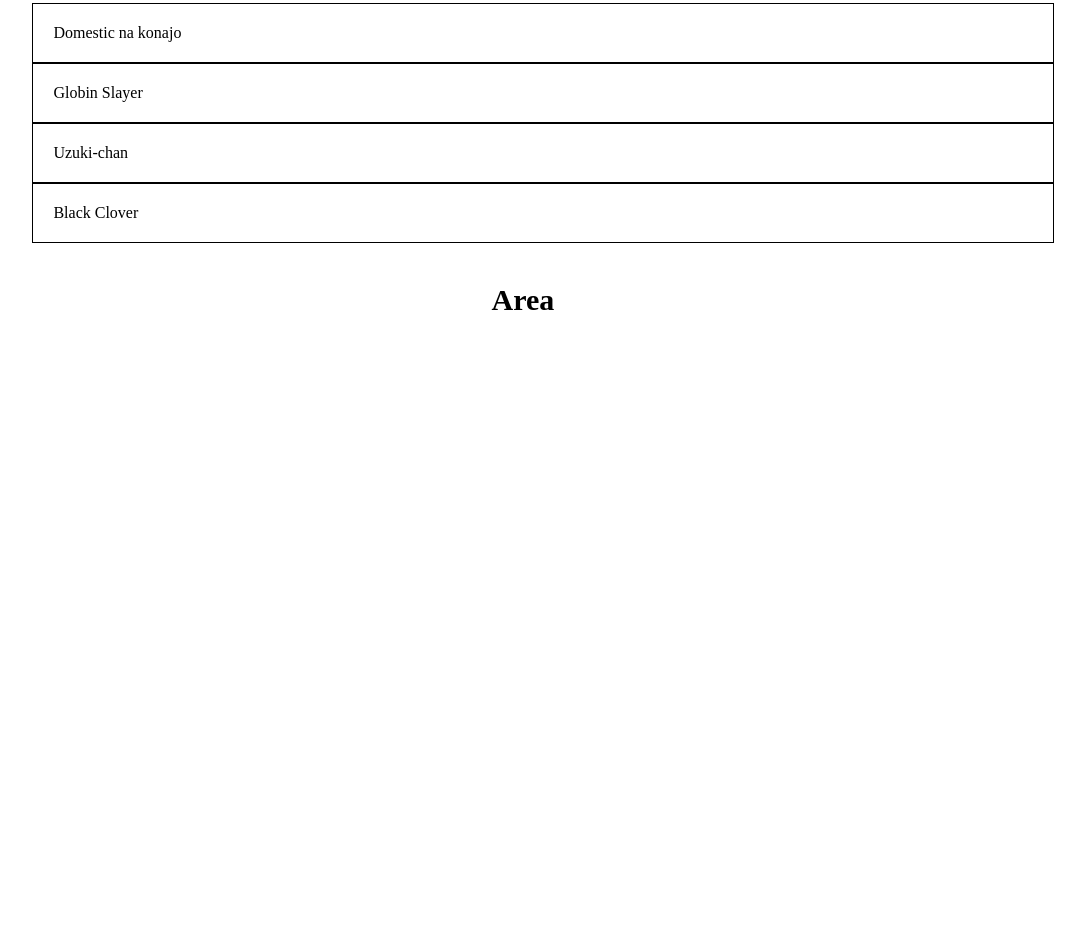
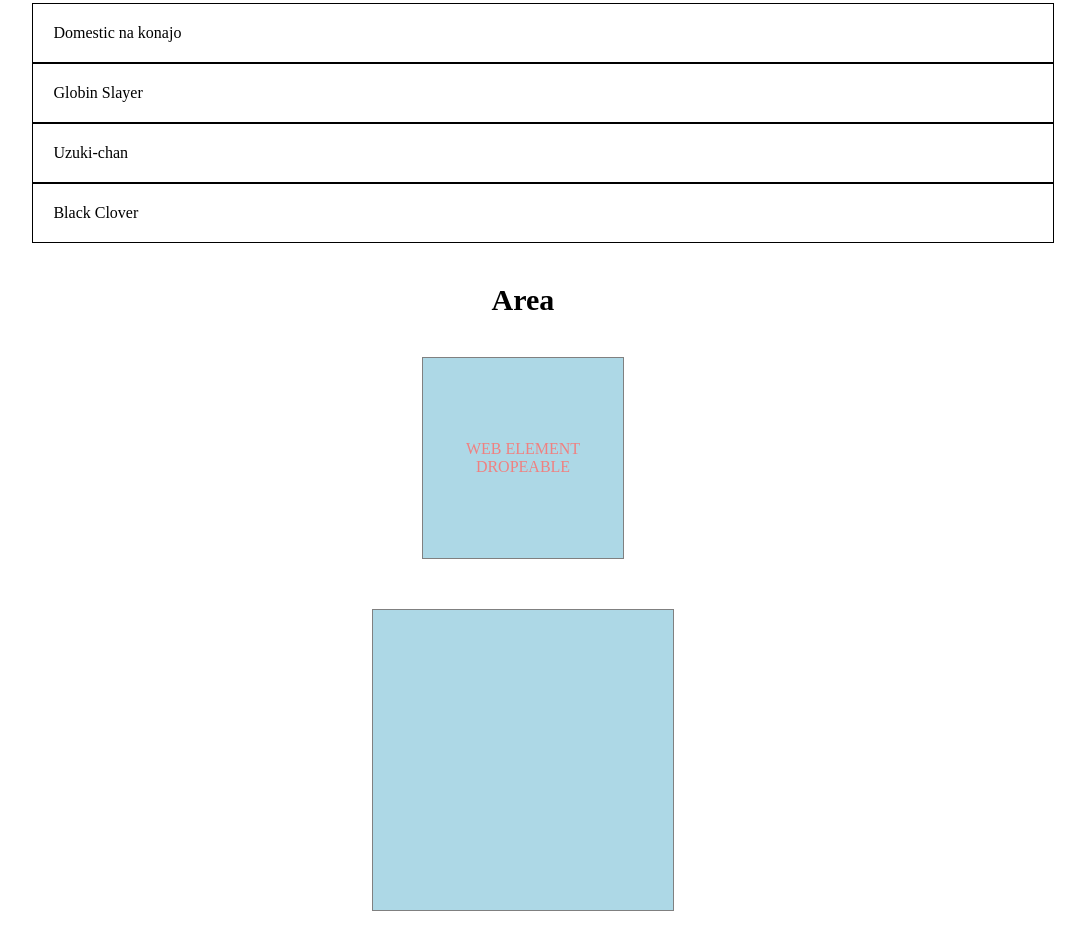
Before and after one commit to finalstory2/DevelpmentJS, a plain HTML site: page JQuery UI/index.html in a window 1280 px wide. Shown: the part 427-1376 px from the top of the page, without its empty margins (117-1202 px from the left). Before the commit the page ends 800 px from the top, so only its background shows below. Drawn offline with Linux system fonts and the light colour scheme.

Commit message:
Dropeable items

```diff
--- a/JQuery UI/css/style.css
+++ b/JQuery UI/css/style.css
@@ -46,3 +46,39 @@
     background: rgb(68, 130, 155);
     color: white;
 }
+
+.moved_elemnt {
+    display: inline-flex;
+    height: 200px;
+    width: 200px;
+    border: 1px solid grey;
+    flex-direction: column;
+    flex-wrap: nowrap;
+    align-items: center;
+    justify-content: center;
+    background: lightblue;
+    text-align: center;
+    color: lightcoral;
+}
+
+.area {
+    display: inline-flex;
+    height: 300px;
+    width: 300px;
+    margin-top: 50px;
+    border: 1px solid grey;
+    flex-direction: column;
+    flex-wrap: nowrap;
+    align-items: center;
+    justify-content: center;
+    background: lightblue;
+    text-align: center;
+    color: lightcoral;
+}
+
+.dropeable {
+    display: flex;
+    margin-bottom: 500px;
+    flex-direction: column;
+    align-items: center;
+}
--- a/JQuery UI/index.html
+++ b/JQuery UI/index.html
@@ -33,10 +33,13 @@
         <li>Black Clover</li>
     </ul>
     <h1>Area</h1>
-    <div class="moved_elemnt">
+    <div class="dropeable">
+        <div id="moved_elemnt" class="moved_elemnt">
+            WEB ELEMENT DROPEABLE
+        </div>
+        <div id="area" class="area"></div>
+    </div>
 
-    </div>
-    <div id="area"></div>
 
     <script src="./js/jquery-3.5.1.min.js"></script>
     <script src="../JQuery-ui-1.12.1/jquery-ui.min.js"></script>
--- a/JQuery UI/js/jquery_main.js
+++ b/JQuery UI/js/jquery_main.js
@@ -1,4 +1,6 @@
 $(document).ready(function() {
+
+
     //Mover elemento por la pagina
     $('.element').draggable();
 
@@ -13,4 +15,11 @@
             console.log(event);
         }
     });
+    $('#moved_elemnt').draggable();
+    $('#area').droppable({
+        drop: function() {
+            console.log("Has soltado algo dentro");
+            $('#moved_elemnt').css('display', 'none');
+        }
+    });
 });
```
